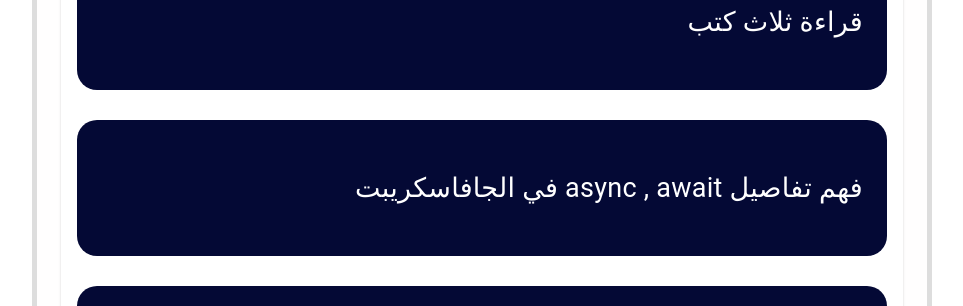
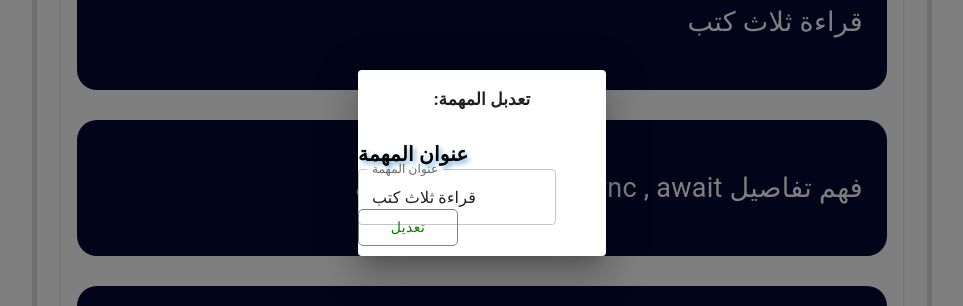
Before and after one commit to Nadwa-soufi2000/Todo-List, a React (Vite) app: page / in a window 1280 px wide. Both pictures are taken after a click on the button 287 px from the left and 258 px from the top of the page. Shown: the part 237-543 px from the top of the page, without its empty margins (158-1121 px from the left). Built offline with nearby package versions, Linux system fonts and the light colour scheme; some icons are missing.

Commit message:
'update'

```diff
--- a/src/Components/ModalComponent.tsx
+++ b/src/Components/ModalComponent.tsx
@@ -5,24 +5,31 @@ import DialogTitle from '@mui/material/DialogTitle';
 import Dialog from '@mui/material/Dialog';
 import '../Components/Style.css'
 import { Completed } from './Todos';
+import { Stack, TextField, Typography } from '@mui/material';
 
 type taskType = {
     idTask : number,
     addressTask : string,
-    isCompleted: boolean
+    isCompleted: boolean,
  }
 
 type ModalProps = {
     open : boolean ,
     setOpen : React.Dispatch<React.SetStateAction<boolean>>,
     element : taskType,
+    operation : string
 }
 export default function ModalComponent(props : ModalProps)
 {
 
   const { tasks , setTask } = React.useContext(Completed)
+  const[changedTask , setChangedTask] = React.useState<string>('')
   const arrTasks = JSON.parse(localStorage.getItem('todos') || '[]')
 
+
+  React.useEffect(() =>{
+     setChangedTask(props.element.addressTask)
+  }, [])
 
   const handleClose = () => {
     props.setOpen(false)
@@ -48,16 +55,49 @@ export default function ModalComponent(props : ModalProps)
         window.location.pathname = '/'
      }
 
+  const handleUpdate = (e : React.ChangeEvent<HTMLInputElement>) =>
+  {
+      setChangedTask(e.target.value)
+  }
+
+  const updateTask = (obj : taskType) =>
+  {
+    obj.addressTask = changedTask;
+    arrTasks.forEach((element : taskType) => {
+       if(element.idTask === obj.idTask)
+       {
+         element.addressTask = obj.addressTask;
+       }
+     });
+  }
  // const handleListItemClick = (value: string) => {
 
  // };
 
   return (
     <Dialog open={props.open}>
-      <DialogTitle style={{fontSize:'17px', textAlign:'center', fontWeight:'bold'}}>هل انت متأكد من حذف هذه المهمة ؟</DialogTitle>
+      <DialogTitle style={{fontSize:'17px', textAlign:'center', fontWeight:'bold'}}>
+        { props.operation === 'delete' ?
+       " هل انت متأكد من حذف هذه المهمة ؟"
+        :
+        ' :تعدبل المهمة'
+        }
+      </DialogTitle>
         <ButtonGroup className='buttonContainer'>
-            <Button onClick={() => handleDelete(props.element)} variant="outlined" style={{color:'red',border:'1px solid gray',borderRadius:'5px'}}>حذف</Button>
-            <Button variant="outlined" onClick={handleClose} style={{color:'green',border:'1px solid gray',borderRadius:'5px'}}>تراجع</Button>
+            { props.operation === 'delete' ?
+            <Stack direction='row'>
+               <Button onClick={() => handleDelete(props.element)} variant="outlined" style={{color:'red',border:'1px solid gray',borderRadius:'5px'}}>حذف</Button>
+               <Button variant="outlined" onClick={handleClose} style={{color:'green',border:'1px solid gray',borderRadius:'5px'}}>تراجع</Button>
+            </Stack>
+            :
+            <Stack direction='column'>
+                  <Typography className='text' style={{textAlign: 'start' , fontSize: '20px' , fontWeight:'bold' , color:'black'}}>عنوان المهمة</Typography>
+                  <TextField className='inp' value={changedTask} onChange={handleUpdate} id="outlined-basic" label=" عنوان المهمة" variant="outlined"/>
+                  <Stack>
+                     <Button onClick={() => updateTask(props.element)} variant="outlined" style={{color:'green',border:'1px solid gray',borderRadius:'5px' , width:'100px'}}>تعديل</Button>
+                  </Stack>
+            </Stack>
+            }
         </ButtonGroup>
     </Dialog>
   );
--- a/src/Components/Style.css
+++ b/src/Components/Style.css
@@ -65,7 +65,11 @@
    background-color:white;
    border: 1px solid green;
  }
-
+ .inp
+ {
+   width:80%;
+   height: 40px;
+ }
 
  @media(max-width: 768px)
  {
--- a/src/Components/Tasks.tsx
+++ b/src/Components/Tasks.tsx
@@ -24,6 +24,9 @@ export default function Tasks(props : taskType)
 {
     const[open , setOpen] = useState<boolean>(false)
     const obj = useRef<taskType>({} as taskType)
+    const opration = useRef<string>('')
+
+
     console.log(obj.current)
 
     const{ tasks , setTask } = useContext(Completed)
@@ -35,7 +38,7 @@ export default function Tasks(props : taskType)
        console.log(updateTodos)
     }
 
-    const handleModal = (id : number) =>
+    const handleModal = (id : number , oper : string) =>
     {
       updateTodos.forEach(element => {
              if(element.idTask === id)
@@ -43,6 +46,8 @@ export default function Tasks(props : taskType)
                 obj.current = element
              }
         });
+
+        opration.current = oper;
         console.log(obj.current)
         setOpen(true)
     }
@@ -69,15 +74,16 @@ export default function Tasks(props : taskType)
                open={open}
                setOpen={setOpen}
                element={obj.current}
+               operation={opration.current}
             />
             </Todos>
         }
         <Container className='taskContainer'>
             <Stack className='stack' direction='row' style={{display:'flex', gap:'10px'}}>
-              <IconButton id={`edit${props.idTask}`}>
+              <IconButton id={`edit${props.idTask}`} onClick={() =>  handleModal(props.idTask , 'update')}>
                 <EditIcon id='edit' className='icon'/>
               </IconButton>
-              <IconButton id={`delete${props.idTask}`} onClick={() => handleModal(props.idTask)}>
+              <IconButton id={`delete${props.idTask}`} onClick={() => handleModal(props.idTask , 'delete')}>
                   <DeleteIcon id='delete' className='icon'/>
               </IconButton>
               <IconButton id={`check${props.idTask}`} onClick={() => handleChange(props.idTask)}>
--- a/src/Pages/Home.tsx
+++ b/src/Pages/Home.tsx
@@ -8,9 +8,8 @@ import Typography from '@mui/material/Typography'
 import TextField from '@mui/material/TextField'
 import { Stack } from '@mui/material'
 import '../Components/Style.css'
-//import { TasksData } from '../Components/TasksData'
 import Tasks from '../Components/Tasks'
-import { useContext , useRef, useState } from 'react'
+import { useContext , useState } from 'react'
 import { Completed } from '../Components/Todos'
 
 type tasksType = {
@@ -24,7 +23,7 @@ export default function Home()
      const[newTask , setNewTask] = useState<tasksType>({} as tasksType)
      const{ tasks , setTask } = useContext(Completed)
 
-     const show = useRef<string>('')
+     //const [show , setShow] = useState<string>('')
 
      localStorage.setItem('deleted' , '!done')
      let arrTodos: tasksType[] = tasks;
@@ -61,21 +60,21 @@ export default function Home()
 
      const handleAllTasks = () =>
         {
-           show.current = 'All'
+          // setShow('All')
         }
 
 
      const handleCompletedTasks = () =>
      {
-       show.current = 'Completed'
+       //setShow('Completed')
      }
 
      const handleUnCompletedTasks = () =>
      {
-      show.current = 'UnCompleted'
+      // setShow('UnCompleted')
      }
 
-      const showAllTasks  = arrTodos.map((item: tasksType) => {
+      const showAllTasks = arrTodos.map((item: tasksType) => {
           return( <Tasks
              addressTask={item.addressTask}
              idTask={item.idTask}
@@ -98,7 +97,16 @@ export default function Home()
                      </div>
                      <Stack direction='column' style={{display:'flex',flexDirection:'column',gap:'30px' , marginTop:'30px'}}>
                           {
-                            showAllTasks
+                            // show === 'All' ?
+                             showAllTasks
+                             //:
+                             //show === 'Completed' ?
+                            // showCompletedTasks
+                            // :
+                            // show === 'UnCompleted' ?
+                            // showUnCompletedTasks
+                            // :
+                            // ''
                           }
                      </Stack>
                 </CardContent>
```
